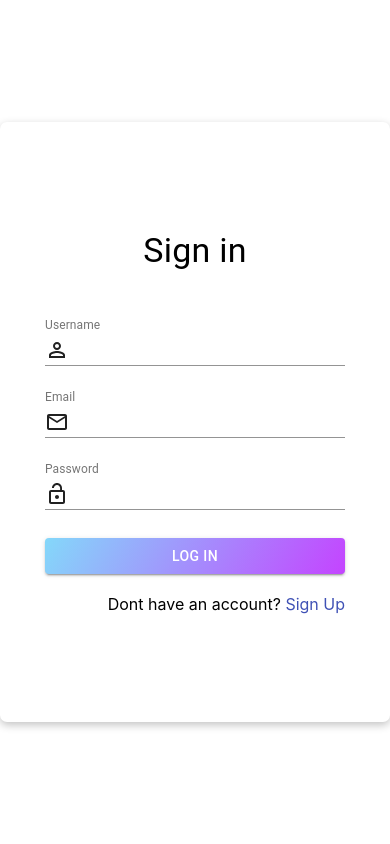
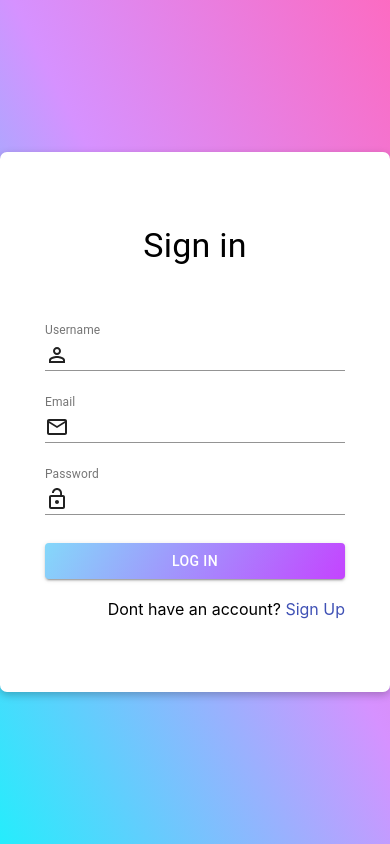
Before and after one commit to FluroWhiteSnow/Sustainability-front-end, a React (Create React App) app: page / in a window 390 px wide. Built offline with nearby package versions, Linux system fonts and the light colour scheme.

Commit message:
fixed responsiveness on larger screen sizes and some on smaller screens

```diff
--- a/src/components/Login.jsx
+++ b/src/components/Login.jsx
@@ -68,7 +68,7 @@ export default function Login({ history }) {
   };
 
   return (
-    <div>
+    <div className="testing">
       <form noValidate onSubmit={submitLogin}>
         <Grid
           container
@@ -84,7 +84,7 @@ export default function Login({ history }) {
             alignItems="center"
             direction="column"
             justifyContent="center"
-            style={{ padding: 10, maxWidth: 500 }}
+            style={{ padding: 5, maxWidth: 430 }}
           >
             <div />
             <div
@@ -96,7 +96,7 @@ export default function Login({ history }) {
 
                 maxWidth: 350,
                 minWidth: 300,
-                minHeight: 580,
+                minHeight: 530,
               }}
             >
               <Grid container justifyContent="center">
@@ -104,7 +104,7 @@ export default function Login({ history }) {
                   Sign in
                 </Typography>
               </Grid>
-              <div style={{ height: 30 }} />
+              <div style={{ height: 20, marginBottom: 20 }} />
               <TextField
                 label="Username"
                 margin="normal"
--- a/src/components/SignUp.jsx
+++ b/src/components/SignUp.jsx
@@ -115,7 +115,8 @@ export default function SignUp({ history }) {
   }
 
   return (
-    <div>
+    <div className="testing">
+      <div className="rectangle-right"></div>
       <form onSubmit={handleSubmit}>
         <Grid
           container
@@ -128,8 +129,7 @@ export default function SignUp({ history }) {
             className="container"
             item
             xs={12}
-            // sm={8}
-            // m={3}
+            // sm={3}
             alignItems="center"
             direction="column"
             justifyContent="center"
--- a/src/stylesheets/App.css
+++ b/src/stylesheets/App.css
@@ -18,5 +18,12 @@
 .LogIn-SignUp-Button {
   color: white !important;
   background-image: linear-gradient(120deg, #84d8fa 0%, #c444ff 100%);
-  /* transition: 0.5s; */
 }
+.testing {
+  background: linear-gradient(
+    63.18deg,
+    #25edfc 0%,
+    rgba(200, 109, 255, 0.75) 53.86%,
+    #fc6bc2 100%
+  );
+}
```
